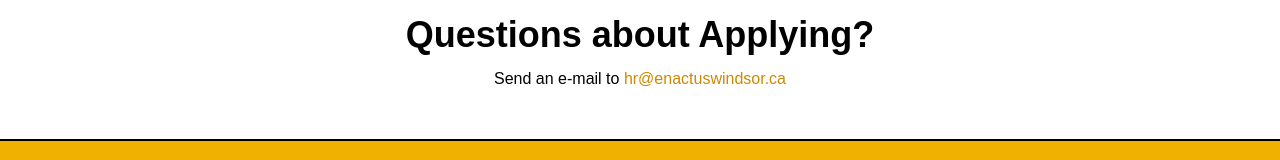
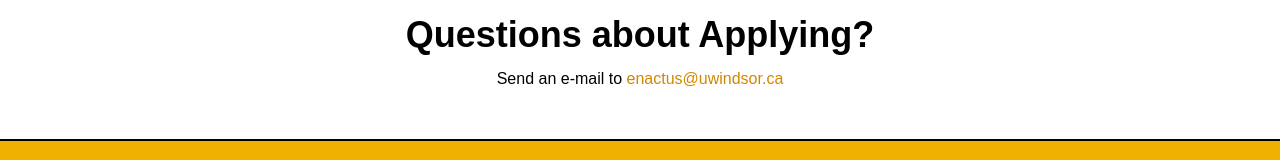
Before and after one commit to Enactus-Windsor/enactus-site, a Next.js app: page /mentorship in a window 1280 px wide. Shown: the part 1085-1245 px from the top of the page. Built offline with nearby package versions, Linux system fonts and the light colour scheme.

Commit message:
fixed issues

```diff
--- a/src/app/mentorship/page.tsx
+++ b/src/app/mentorship/page.tsx
@@ -30,7 +30,7 @@
           </section>
           <section>
             <a
-              href="https://docs.google.com/forms/d/e/1FAIpQLSfKKAq0jtJ4ulrt_XKrnrerPX9vE193Cz0KuAhgtzwceRXARg/viewform?usp=sharing"
+              href="https://forms.office.com/Pages/ResponsePage.aspx?id=szP5EmE9GUuaTWiQId6MycYSMRX1kTpPv32GVYl5RiFUODRTMFI0U1MzQVIxTk9EV1pMMVhDQzFIMSQlQCN0PWcu"
               target="_blank"
               rel="noopener noreferrer"
             >
@@ -47,10 +47,10 @@
             <p>
               Send an e-mail to{" "}
               <a
-                href="mailto:hr@enactuswindsor.ca"
+                href="mailto:enactus@uwindsor.ca"
                 className="text-yellow-600 hover:underline"
               >
-                hr@enactuswindsor.ca
+                enactus@uwindsor.ca
               </a>
             </p>
           </section>
```
